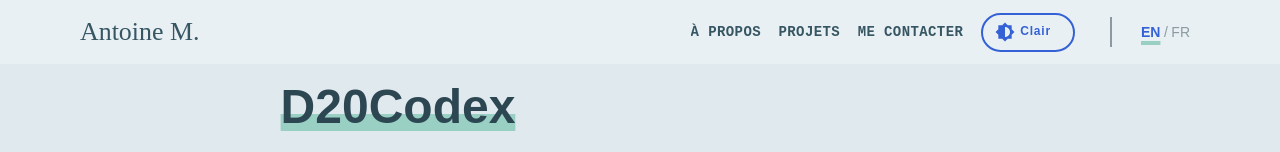
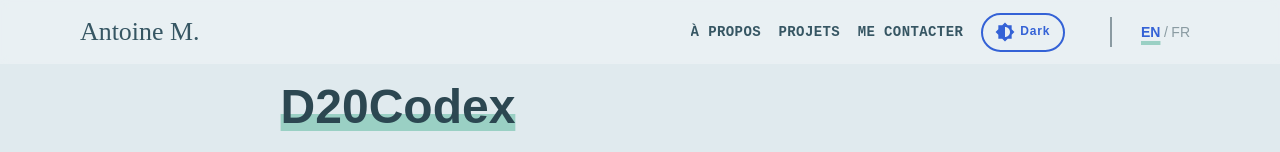
Before and after one commit to AEMuto/react_portfolio, a React (Vite) app: page /project/0 in a window 1280 px wide. Shown: the top 152 px of the page. Built offline with nearby package versions, Linux system fonts and the light colour scheme; a web font is replaced by a local one.

Commit message:
Refactor ThemeSwitcher to implement language support and improve accessibility

```diff
--- a/src/components/ThemeSwitcher.tsx
+++ b/src/components/ThemeSwitcher.tsx
@@ -1,8 +1,10 @@
 import { useRef, useState } from "react";
 import { MdBrightness6 } from "react-icons/md";
 import styled from "@emotion/styled";
+import { useLanguage } from "@contexts/LanguageContext";
 
 const ThemeSwitcher = () => {
+  const { t, language } = useLanguage();
   const rootRef = useRef(document.documentElement);
   const root = rootRef.current.dataset;
   const [currentTheme, setCurrentTheme] = useState(root.theme);
@@ -12,15 +14,20 @@ const ThemeSwitcher = () => {
     setCurrentTheme(root.theme);
   };
 
+  const translation = {
+    dark: { fr: "sombre", en: "dark" },
+    light: { fr: "clair", en: "light" },
+  };
+
   return (
-    <Container>
+    <Container >
       <StyledThemeSwitcher
+        language={language}
         type="button"
         onClick={switchTheme}
-        aria-label={`Switch to ${currentTheme === "dark" ? "light" : "dark"} theme`}
-      >
+        aria-label={`Switch to ${currentTheme === "dark" ? "light" : "dark"} theme`}>
         <MdBrightness6 aria-hidden="true" />
-        <span>{currentTheme === "dark" ? "sombre" : "clair"}</span>
+        <span>{currentTheme === "dark" ? t(translation.light) : t(translation.dark)}</span>
       </StyledThemeSwitcher>
     </Container>
   );
@@ -33,7 +40,7 @@ const Container = styled.div`
   display: flex;
 `;
 
-const StyledThemeSwitcher = styled.button`
+const StyledThemeSwitcher = styled.button<{ language: string }>`
   cursor: pointer;
   color: var(--primary);
   background: none;
@@ -66,7 +73,7 @@ const StyledThemeSwitcher = styled.button`
   }
 
   span {
-    min-width: 6ch;
+    min-width: ${({ language }) => (language === "fr" ? "4.5ch" : "3.5ch")};
     text-align: left;
     text-transform: capitalize;
   }
```
